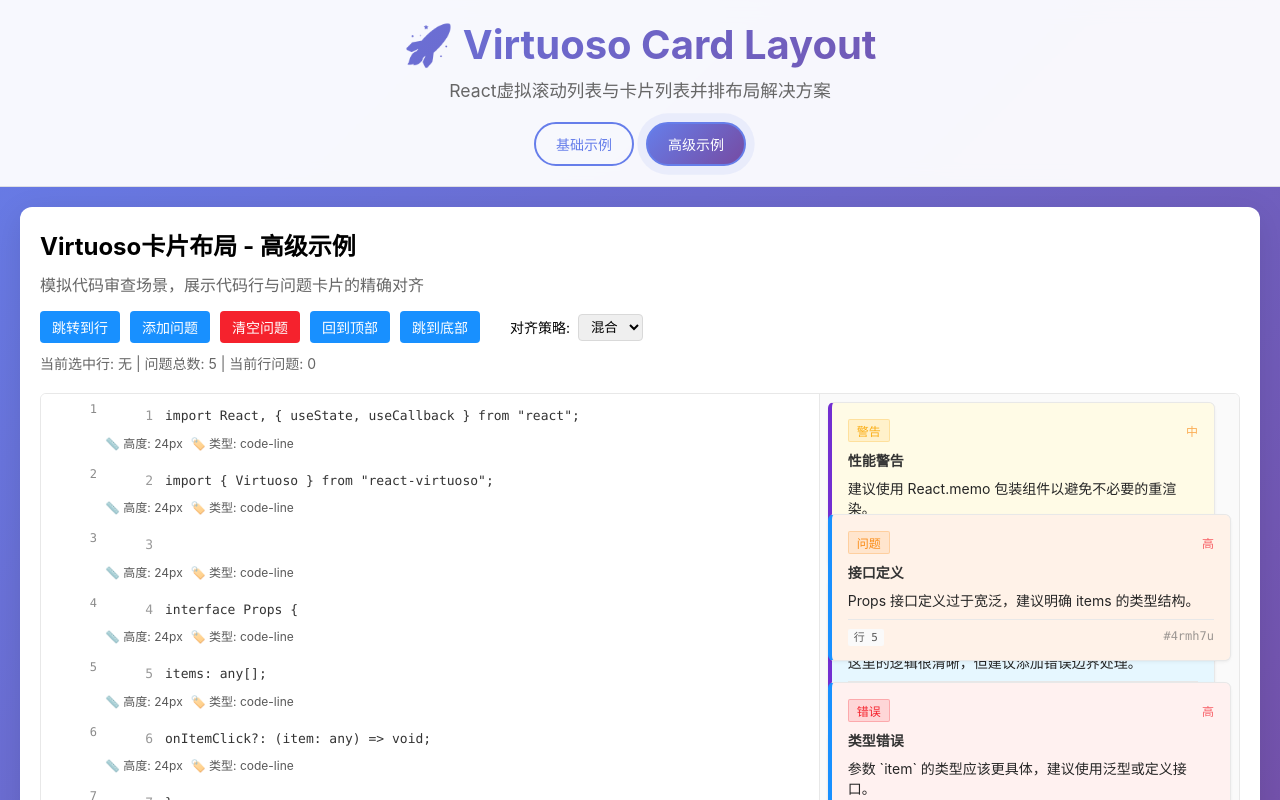
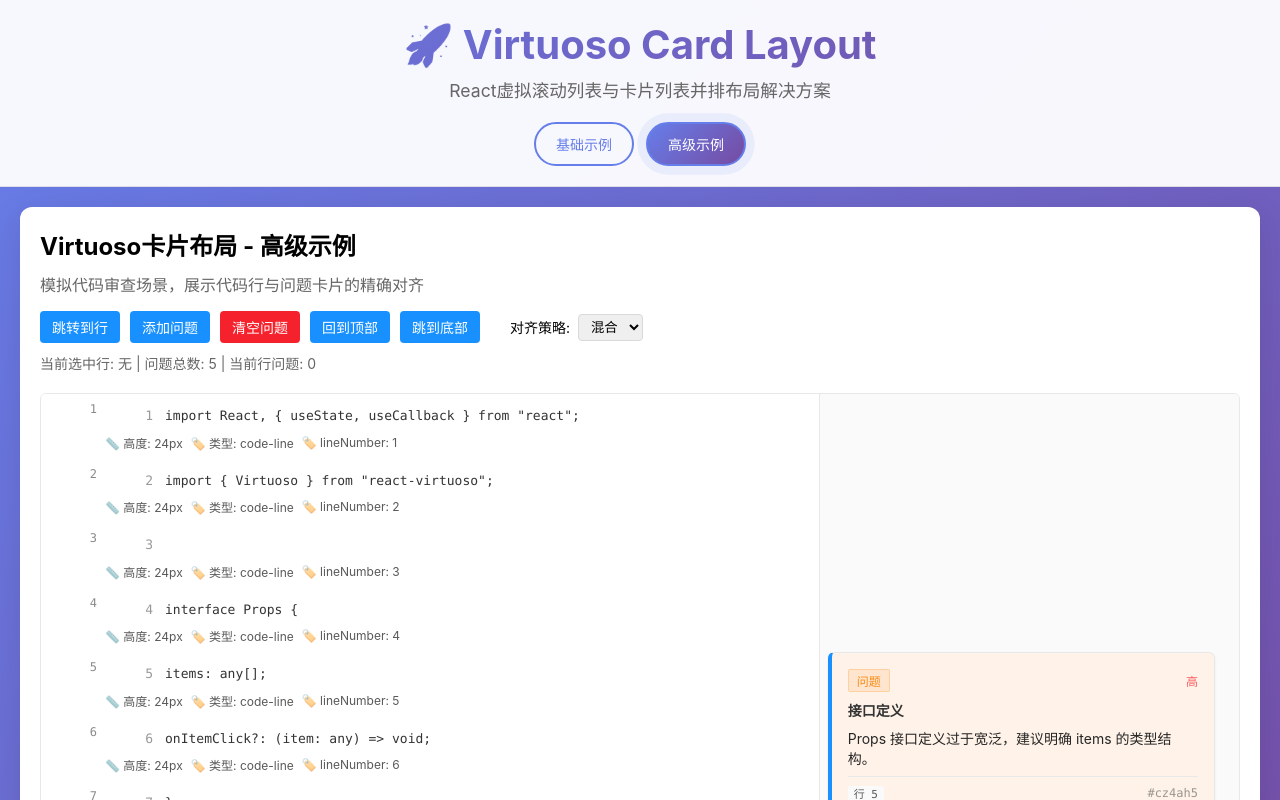
Before and after one commit to ShaoKaoDaShi/virtuoso-card-layout, a React (Vite) app: page / in a window 1280 px wide. Both pictures are taken after a click on the button "高级示例". Shown: the top 800 px of the page. Built offline with nearby package versions, Linux system fonts and the light colour scheme.

Commit message:
feat: 代码暂存, 代码块滚动的过程中消失,位置不准确

```diff
--- a/package.json
+++ b/package.json
@@ -20,8 +20,12 @@
   ],
   "license": "MIT",
   "dependencies": {
+    "@types/lodash-es": "^4.17.12",
+    "lodash": "^4.17.21",
+    "lodash-es": "^4.17.21",
     "react": "^18.2.0",
     "react-dom": "^18.2.0",
+    "react-use": "^17.6.0",
     "react-virtuoso": "^4.6.2",
     "styled-components": "^6.1.1"
   },
--- a/src/components/Card.tsx
+++ b/src/components/Card.tsx
@@ -178,35 +178,20 @@
       role="button"
       tabIndex={0}
       aria-label={`${getCardTypeDisplayName(card.type)}卡片，优先级：${getCardPriorityDisplayName(card.priority)}`}
+      uniq-line-key={card.lineNumber}
     >
       <CardHeader>
-        <CardType $type={card.type}>
-          {getCardTypeDisplayName(card.type)}
-        </CardType>
-        <CardPriority $priority={card.priority}>
-          {getCardPriorityDisplayName(card.priority)}
-        </CardPriority>
+        <CardType $type={card.type}>{getCardTypeDisplayName(card.type)}</CardType>
+        <CardPriority $priority={card.priority}>{getCardPriorityDisplayName(card.priority)}</CardPriority>
       </CardHeader>
 
       <CardContent>
-        {typeof card.content === 'string' ? (
-          <div dangerouslySetInnerHTML={{ __html: card.content }} />
-        ) : (
-          card.content
-        )}
+        {typeof card.content === "string" ? <div dangerouslySetInnerHTML={{ __html: card.content }} /> : card.content}
       </CardContent>
 
       <CardFooter>
-        <div>
-          {card.lineNumber && (
-            <LineNumber>
-              行 {card.lineNumber}
-            </LineNumber>
-          )}
-        </div>
-        <CardId>
-          #{card.id.slice(-6)}
-        </CardId>
+        <div>{card.lineNumber && <LineNumber>行 {card.lineNumber}</LineNumber>}</div>
+        <CardId>#{card.id.slice(-6)}</CardId>
       </CardFooter>
     </CardContainer>
   );
--- a/src/components/CardList.tsx
+++ b/src/components/CardList.tsx
@@ -3,6 +3,7 @@
 import { CardData, Theme, CardAlignmentStrategy } from '@/types';
 import { calculateOptimalCardPosition, createClassName } from '@/utils/helpers';
 import { Card } from './Card';
+import { useCardContext } from "./common/Context";
 
 const Container = styled.div`
   position: relative;
@@ -36,8 +37,8 @@
   $position?: { x: number; y: number };
   $isMobile: boolean;
 }>`
-  ${props => {
-    if (props.$strategy === 'overlay' && props.$position) {
+  ${(props) => {
+    if (props.$strategy === "overlay" && props.$position) {
       return `
         position: absolute;
         left: ${props.$position.x}px;
@@ -51,7 +52,7 @@
     `;
   }}
 
-  width: ${props => props.$isMobile ? '100%' : 'calc(100% - 16px)'};
+  width: ${(props) => (props.$isMobile ? "100%" : "calc(100% - 16px)")};
   max-width: 100%;
 `;
 
@@ -73,7 +74,7 @@
   opacity: 0.5;
 
   &::before {
-    content: '📝';
+    content: "📝";
     font-size: 48px;
   }
 `;
@@ -91,21 +92,14 @@
 /**
  * 卡片列表组件 - 管理和渲染所有卡片
  */
-export const CardList = forwardRef<HTMLDivElement, CardListProps>(({
-  cards,
-  alignmentStrategy,
-  theme,
-  cardRenderer,
-  onCardClick,
-  isMobile,
-  className
-}, ref) => {
+export const CardList = forwardRef<HTMLDivElement, CardListProps>(
+  ({ cards, alignmentStrategy, theme, cardRenderer, onCardClick, isMobile, className }, ref) => {
     const [cardPositions, setCardPositions] = useState<Map<string, { x: number; y: number }>>(new Map());
     const [containerDimensions, setContainerDimensions] = useState({ width: 0, height: 0 });
-
+    const { cardsWrappers, needRenderedCards } = useCardContext();
     // 监听容器尺寸变化
     useEffect(() => {
-    if (!ref || typeof ref === 'function') return;
+      if (!ref || typeof ref === "function") return;
 
       const container = ref.current;
       if (!container) return;
@@ -129,128 +123,91 @@
     }, [ref]);
 
     // 计算卡片位置（用于overlay策略）
-  const calculateCardPositions = useCallback(() => {
-    if (alignmentStrategy !== 'overlay' && alignmentStrategy !== 'hybrid') {
-      return new Map();
-    }
+    // const calculateCardPositions = useCallback(() => {
+    //   if (alignmentStrategy !== "overlay" && alignmentStrategy !== "hybrid") {
+    //     return new Map();
+    //   }
 
-    const positions = new Map<string, { x: number; y: number }>();
-    const existingRects: Array<{ x: number; y: number; width: number; height: number }> = [];
+    //   const positions = new Map<string, { x: number; y: number }>();
+    //   const existingRects: Array<{ x: number; y: number; width: number; height: number }> = [];
 
-    cards.forEach((card, index) => {
-      const cardWidth = Math.min(280, containerDimensions.width - 16);
-      const cardHeight = 120; // 估算卡片高度
-      const preferredY = (card.lineNumber || index) * 24; // 基于行号计算Y位置
+    //   cards.forEach((card, index) => {
+    //     const cardWidth = Math.min(280, containerDimensions.width - 16);
+    //     const cardHeight = 120; // 估算卡片高度
+    //     const preferredY = (card.lineNumber || index) * 24; // 基于行号计算Y位置
 
-      // 对于hybrid策略，只有高优先级卡片使用overlay
-      const shouldUseOverlay = alignmentStrategy === 'overlay' ||
-        (alignmentStrategy === 'hybrid' && card.priority === 'high');
+    //     // 对于hybrid策略，只有高优先级卡片使用overlay
+    //     const shouldUseOverlay =
+    //       alignmentStrategy === "overlay" || (alignmentStrategy === "hybrid" && card.priority === "high");
 
-      if (shouldUseOverlay) {
-        const optimalPosition = calculateOptimalCardPosition(
-          { width: cardWidth, height: cardHeight, preferredY },
-          existingRects,
-          containerDimensions.width,
-          containerDimensions.height
-        );
+    //     if (shouldUseOverlay) {
+    //       const optimalPosition = calculateOptimalCardPosition(
+    //         { width: cardWidth, height: cardHeight, preferredY },
+    //         existingRects,
+    //         containerDimensions.width,
+    //         containerDimensions.height
+    //       );
 
-        positions.set(card.id, optimalPosition);
-        existingRects.push({
-          x: optimalPosition.x,
-          y: optimalPosition.y,
-          width: cardWidth,
-          height: cardHeight
-        });
-      }
-    });
+    //       positions.set(card.id, optimalPosition);
+    //       existingRects.push({
+    //         x: optimalPosition.x,
+    //         y: optimalPosition.y,
+    //         width: cardWidth,
+    //         height: cardHeight,
+    //       });
+    //     }
+    //   });
 
-    return positions;
-  }, [cards, alignmentStrategy, containerDimensions]);
+    //   return positions;
+    // }, [cards, alignmentStrategy, containerDimensions]);
 
     // 更新卡片位置
-  useEffect(() => {
-    const positions = calculateCardPositions();
-    setCardPositions(positions);
-  }, [calculateCardPositions]);
-
-  // 按策略分组卡片
-  const { inlineCards, overlayCards } = useMemo(() => {
-    if (alignmentStrategy === 'inline') {
-      return { inlineCards: cards, overlayCards: [] };
-    }
-
-    if (alignmentStrategy === 'overlay') {
-      return { inlineCards: [], overlayCards: cards };
-    }
-
-    // hybrid策略：高优先级使用overlay，其他使用inline
-    return {
-      inlineCards: cards.filter(card => card.priority !== 'high'),
-      overlayCards: cards.filter(card => card.priority === 'high')
-    };
-  }, [cards, alignmentStrategy]);
+    // useEffect(() => {
+    //   const positions = calculateCardPositions();
+    //   setCardPositions(positions);
+    // }, [calculateCardPositions]);
 
     // 默认卡片渲染器
-  const defaultCardRenderer = useCallback((card: CardData) => (
-    <Card
-      key={card.id}
-      card={card}
-      theme={theme}
-      onClick={() => onCardClick?.(card)}
-      isMobile={isMobile}
-    />
-  ), [theme, onCardClick, isMobile]);
+    const defaultCardRenderer = useCallback(
+      (card: CardData) => (
+        <Card key={card.id} card={card} theme={theme} onClick={() => onCardClick?.(card)} isMobile={isMobile} />
+      ),
+      [theme, onCardClick, isMobile]
+    );
 
     const renderCard = cardRenderer || defaultCardRenderer;
 
     // 空状态
     if (cards.length === 0) {
       return (
-      <Container
-        ref={ref}
-        className={createClassName('card-list', 'card-list--empty', className)}
-      >
+        <Container ref={ref} className={createClassName("card-list", "card-list--empty", className)}>
           <EmptyState>
             <EmptyIcon />
             <div>暂无卡片</div>
-          <div style={{ fontSize: '12px', marginTop: '4px' }}>
-            卡片将显示在这里
-          </div>
+            <div style={{ fontSize: "12px", marginTop: "4px" }}>卡片将显示在这里</div>
           </EmptyState>
         </Container>
       );
     }
 
     return (
-    <Container
-      ref={ref}
-      className={createClassName('card-list', `card-list--${alignmentStrategy}`, className)}
-    >
+      <Container ref={ref} className={createClassName("card-list", `card-list--${alignmentStrategy}`, className)}>
         {/* 内联卡片 */}
-      {inlineCards.map((card) => (
+        {needRenderedCards.map((card, index) => (
           <CardWrapper
             key={card.id}
             $strategy="inline"
             $isMobile={isMobile}
+            ref={(el) => {
+              if (el) {
+                cardsWrappers[card?.lineNumber ?? 0] = el;
+              }
+            }}
           >
             {renderCard(card)}
           </CardWrapper>
         ))}
-
-      {/* 覆盖层卡片 */}
-      {overlayCards.map((card) => {
-        const position = cardPositions.get(card.id);
-        return (
-          <CardWrapper
-            key={card.id}
-            $strategy="overlay"
-            $position={position}
-            $isMobile={isMobile}
-          >
-            {renderCard(card)}
-          </CardWrapper>
-        );
-      })}
       </Container>
     );
-});
+  }
+);
--- a/src/components/VirtualListItem.tsx
+++ b/src/components/VirtualListItem.tsx
@@ -99,21 +99,18 @@
       $isClickable={isClickable}
       onClick={handleClick}
       onKeyDown={handleKeyDown}
-      className={createClassName('virtual-list-item', className)}
-      role={isClickable ? 'button' : undefined}
+      className={createClassName("virtual-list-item", className)}
+      role={isClickable ? "button" : undefined}
       tabIndex={isClickable ? 0 : undefined}
       aria-label={isClickable ? `列表项 ${index + 1}` : undefined}
+      uniq-card-key={item.metadata?.lineNumber ?? 0}
     >
-      <div style={{ display: 'flex', alignItems: 'flex-start' }}>
-        {showIndex && (
-          <ItemIndex>
-            {index + 1}
-          </ItemIndex>
-        )}
+      <div style={{ display: "flex", alignItems: "flex-start" }}>
+        {showIndex && <ItemIndex>{index + 1}</ItemIndex>}
 
         <div style={{ flex: 1, minWidth: 0 }}>
           <ItemContent>
-            {typeof item.content === 'string' ? (
+            {typeof item.content === "string" ? (
               <div dangerouslySetInnerHTML={{ __html: item.content }} />
             ) : (
               item.content
@@ -122,21 +119,12 @@
 
           {item.metadata && Object.keys(item.metadata).length > 0 && (
             <ItemMeta>
-              {item.height && (
-                <MetaItem>
-                  📏 高度: {item.height}px
-                </MetaItem>
+              {item.height && <MetaItem>📏 高度: {item.height}px</MetaItem>}
+              {item.metadata.type && <MetaItem>🏷️ 类型: {item.metadata.type}</MetaItem>}
+              {item.metadata.timestamp && (
+                <MetaItem>🕒 {new Date(item.metadata.timestamp).toLocaleTimeString()}</MetaItem>
               )}
-              {item.metadata.type && (
-                <MetaItem>
-                  🏷️ 类型: {item.metadata.type}
-                </MetaItem>
-              )}
-              {item.metadata.timestamp && (
-                <MetaItem>
-                  🕒 {new Date(item.metadata.timestamp).toLocaleTimeString()}
-                </MetaItem>
-              )}
+              {item.metadata.lineNumber !== undefined && <MetaItem>🏷️ lineNumber: {item.metadata.lineNumber}</MetaItem>}
             </ItemMeta>
           )}
         </div>
--- a/src/components/VirtuosoCardLayout.tsx
+++ b/src/components/VirtuosoCardLayout.tsx
@@ -1,14 +1,16 @@
-import React, { useMemo, useCallback } from 'react';
-import { Virtuoso } from 'react-virtuoso';
-import styled, { ThemeProvider } from 'styled-components';
-import { VirtuosoCardLayoutProps, VirtualListItem, CardData } from '@/types';
-import { useHeightSync } from '@/hooks/useHeightSync';
-import { useCardManagement } from '@/hooks/useCardManagement';
-import { useResponsive } from '@/hooks/useResponsive';
-import { defaultTheme, mergeTheme, generateCSSVariables } from '@/utils/theme';
-import { createClassName } from '@/utils/helpers';
-import { CardList } from './CardList';
-import { VirtualListItemComponent } from './VirtualListItem';
+import React, { useMemo, useCallback, useEffect } from "react";
+import { Virtuoso } from "react-virtuoso";
+import styled, { ThemeProvider } from "styled-components";
+import { VirtuosoCardLayoutProps, VirtualListItem, CardData } from "@/types";
+import { useHeightSync } from "@/hooks/useHeightSync";
+import { useCardManagement } from "@/hooks/useCardManagement";
+import { useResponsive } from "@/hooks/useResponsive";
+import { defaultTheme, mergeTheme, generateCSSVariables } from "@/utils/theme";
+import { createClassName } from "@/utils/helpers";
+import { CardList } from "./CardList";
+import { VirtualListItemComponent } from "./VirtualListItem";
+import { CardProvider, useCardContext } from "./common/Context";
+import { isEqual } from "lodash-es";
 
 const Container = styled.div<{ $cssVariables: Record<string, string> }>`
   display: flex;
@@ -45,7 +47,6 @@
 const CardContainer = styled.div<{ $width: string | number }>`
   flex: 0 0 ${(props) => (typeof props.$width === "number" ? `${props.$width}px` : props.$width)};
   height: 100%;
-  overflow: hidden;
 
   @media (max-width: 768px) {
     flex: 1;
@@ -75,6 +76,7 @@
   // 合并主题
   const mergedTheme = useMemo(() => mergeTheme(defaultTheme, customTheme), [customTheme]);
   const [customScrollParent, setCustomScrollParent] = React.useState(null);
+  const { cardsWrappers, renderedItems, setRenderedItems, setNeedRenderedCards, needRenderedCards } = useCardContext();
 
   // 生成CSS变量
   const cssVariables = useMemo(() => generateCSSVariables(mergedTheme), [mergedTheme]);
@@ -156,13 +158,32 @@
             {...virtuosoConfig}
             style={{ height: "100%" }}
             customScrollParent={customScrollParent}
+            // itemsRendered={(items) => {
+            //   const vItems = items.map((item) => item.data!);
+            //   console.log("🚀 ~ vItems:", vItems);
+            //   // setRenderedItems(vItems);
+            // }}
+            rangeChanged={(range) => {
+              const vItems = items.slice(range.startIndex, range.endIndex + 1);
+              const same = isEqual(vItems, renderedItems);
+              console.log("🚀 ~ same:", same, vItems, renderedItems);
+              if (same) return;
+              setRenderedItems(vItems);
+              const renderedItemsLine = vItems.map((item) => item.metadata?.lineNumber);
+              const newNeedRenderedCards = visibleCards.filter((card) => renderedItemsLine.includes(card.lineNumber));
+
+              const sameCards = isEqual(needRenderedCards, newNeedRenderedCards);
+              if (sameCards) return;
+              console.log("🚀 ~ needRenderedCards:", needRenderedCards, newNeedRenderedCards, same, visibleCards);
+              setNeedRenderedCards(newNeedRenderedCards);
+            }}
           />
         </VirtuosoContainer>
 
         <CardContainer $width={finalLayout.cardListWidth}>
           <CardList
             ref={cardListRef}
-            cards={visibleCards}
+            cards={needRenderedCards}
             alignmentStrategy={alignmentStrategy}
             theme={mergedTheme}
             cardRenderer={cardRenderer}
@@ -185,6 +206,6 @@
     removeCard: (_cardId: string) => {},
     updateCard: (_cardId: string, _updates: Partial<CardData>) => {},
     clearCards: () => {},
-    getHeight: () => 0
+    getHeight: () => 0,
   };
 };
--- /dev/null
+++ b/src/components/common/Context.tsx
@@ -0,0 +1,114 @@
+import { CardData, VirtualListItem } from "@/types";
+import { createContext, useContext, useState, ReactNode, useEffect } from "react";
+
+const CardContext = createContext<{
+  cards: CardData[];
+  cardsWrappers: Record<string, HTMLDivElement>;
+  setCardsWrappers: (cardsWrappers: Record<string, HTMLDivElement>) => void;
+  setCards: (cards: CardData[]) => void; // 添加这个方法
+  renderedItems: VirtualListItem[];
+  setRenderedItems: (renderedItems: VirtualListItem[]) => void;
+  needRenderedCards: CardData[];
+  setNeedRenderedCards: (needRenderedCards: CardData[]) => void;
+}>({
+  cards: [],
+  cardsWrappers: {},
+  setCardsWrappers: () => {},
+  setCards: () => {}, // 默认实现
+  renderedItems: [],
+  setRenderedItems: () => {},
+  needRenderedCards: [],
+  setNeedRenderedCards: () => {},
+});
+
+// 在Provider中提供setCards方法
+export const CardProvider = ({ children }: { children: ReactNode }) => {
+  const [cards, setCards] = useState<CardData[]>([]);
+  const [cardsWrappers, setCardsWrappers] = useState<Record<string, HTMLDivElement>>({});
+  const [renderedItems, setRenderedItems] = useState<VirtualListItem[]>([]);
+  const [needRenderedCards, setNeedRenderedCards] = useState<CardData[]>([]);
+  useEffect(() => {
+    if (needRenderedCards.length) {
+      console.log("cardsWrappers", cardsWrappers, needRenderedCards);
+      const needAlignCards = needRenderedCards.map((card) => cardsWrappers[card.lineNumber ?? 0]);
+      const getTargetLines = (cards: CardData[]) => {
+        const lines = new Map<number, HTMLDivElement>();
+        cards.forEach((card) => {
+          if (card.lineNumber === undefined) return;
+          const element = document.querySelector(`[uniq-card-key="${card.lineNumber}"]`);
+          if (element) {
+            lines.set(card.lineNumber, element);
+          }
+        });
+        console.log("element", lines.entries());
+        return lines;
+      };
+      const targets = getTargetLines(needRenderedCards);
+      const batchUpdateCardsPostion = (cards: CardData[], targets: Map<number, HTMLDivElement>) => {
+        const willUpdatePositions = new Map<HTMLDivElement, { moveY: number; area: { start: number; end: number } }>();
+        cards.forEach((card) => {
+          if (card.lineNumber === undefined) return;
+          const targetEl = targets.get(card.lineNumber);
+          const cardEl = cardsWrappers[card.lineNumber];
+          if (targetEl && cardEl) {
+            const targetElRect = targetEl.getBoundingClientRect();
+            const cardElRect = cardEl.getBoundingClientRect();
+            const calculateMoveY = () => {
+              let moveY = targetElRect.top - cardElRect.top;
+              const currentCardArea = {
+                start: cardElRect.top + moveY,
+                end: cardElRect.bottom + moveY,
+              };
+              // 计算当前卡片的区域是否与其他卡片的区域有重叠;
+              Array.from(willUpdatePositions.values()).forEach((item) => {
+                if (currentCardArea.start < item.area.end && currentCardArea.end > item.area.start) {
+                  moveY = item.area.end - cardElRect.top;
+                  currentCardArea.start = cardElRect.top + moveY;
+                  currentCardArea.end = cardElRect.bottom + moveY;
+                }
+              });
+              return moveY;
+            };
+            const moveY = calculateMoveY();
+            const nextCardArea = {
+              start: cardElRect.top + moveY,
+              end: cardElRect.bottom + moveY,
+            };
+
+            console.log("targetElRect", targetElRect, cardElRect, moveY, nextCardArea);
+            if (moveY !== 0) {
+              willUpdatePositions.set(cardEl, { moveY, area: nextCardArea });
+            }
+            // element.style.transform = `translateY(${card.position}px)`;
+          }
+        });
+
+        Array.from(willUpdatePositions.entries()).forEach(([cardEl, { moveY }]) => {
+          cardEl.style.transform = `translateY(${moveY}px)`;
+        });
+
+        return willUpdatePositions;
+      };
+      batchUpdateCardsPostion(needRenderedCards, targets);
+      console.log("cardsWrappers needAlignCards", needAlignCards, targets);
+    }
+  }, [needRenderedCards]);
+  return (
+    <CardContext.Provider
+      value={{
+        cards,
+        cardsWrappers,
+        setCardsWrappers,
+        setCards,
+        renderedItems,
+        setRenderedItems,
+        needRenderedCards,
+        setNeedRenderedCards,
+      }}
+    >
+      {children}
+    </CardContext.Provider>
+  );
+};
+
+export const useCardContext = () => useContext(CardContext);
--- a/src/demo/main.tsx
+++ b/src/demo/main.tsx
@@ -4,8 +4,4 @@
 import './App.css';
 
 // 创建根元素并渲染应用
-ReactDOM.createRoot(document.getElementById('root')!).render(
-  <React.StrictMode>
-    <App />
-  </React.StrictMode>
-);
+ReactDOM.createRoot(document.getElementById("root")!).render(<App />);
--- a/src/examples/BasicExample.tsx
+++ b/src/examples/BasicExample.tsx
@@ -59,14 +59,14 @@
 
   // 处理项目点击
   const handleItemClick = useCallback((item: VirtualListItem, index: number) => {
-    console.log('点击了项目:', item, '索引:', index);
-    alert(`点击了第 ${index + 1} 项`);
+    console.log("点击了项目:", item, "索引:", index);
+    // alert(`点击了第 ${index + 1} 项`);
   }, []);
 
   // 处理卡片点击
   const handleCardClick = useCallback((card: CardData) => {
-    console.log('点击了卡片:', card);
-    alert(`点击了卡片: ${card.type} - ${card.id}`);
+    console.log("点击了卡片:", card);
+    // alert(`点击了卡片: ${card.type} - ${card.id}`);
   }, []);
 
   // 处理滚动
```
Also changed, not shown: src/demo/App.tsx (+10 -15 lines), 1 other file (tests, documents, lock files or other folders). Lines whose indentation alone changed are shown as unchanged.
